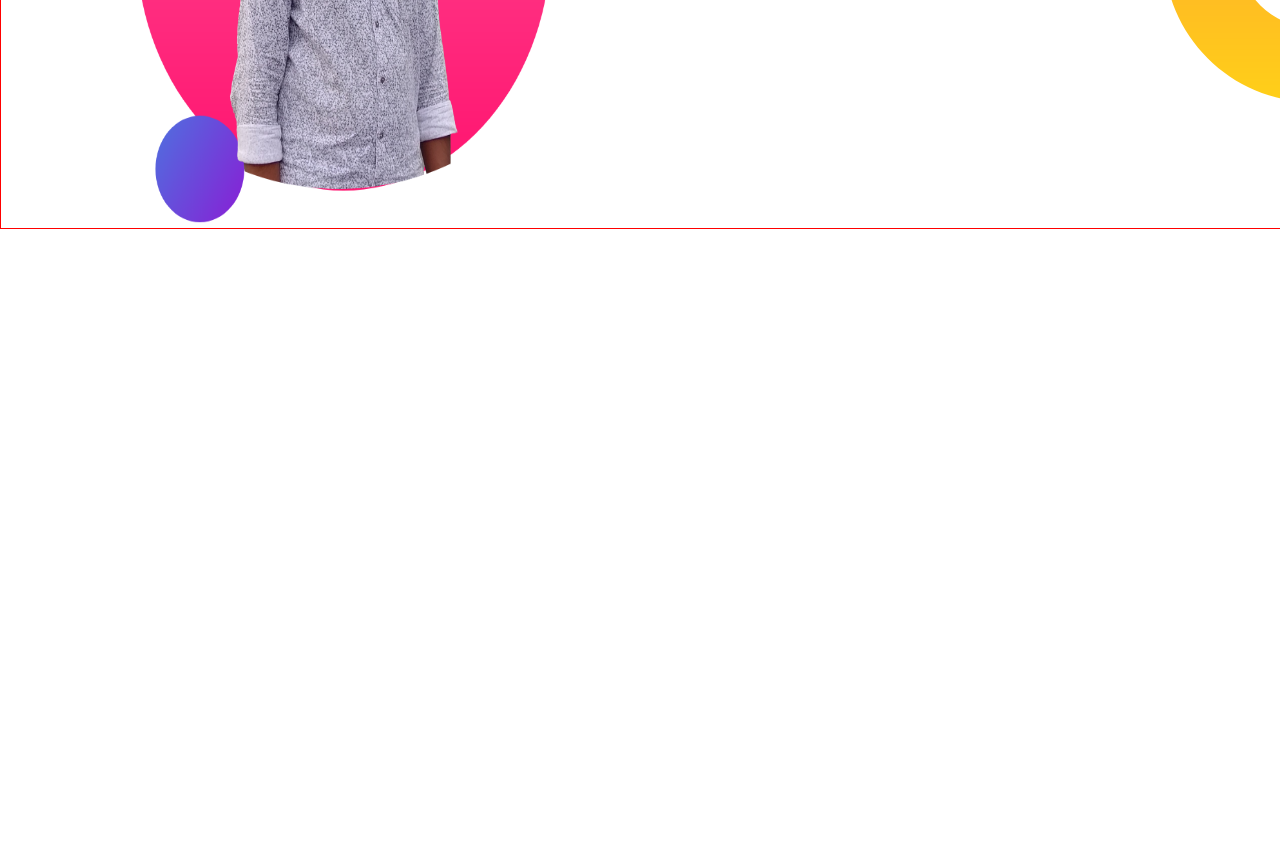
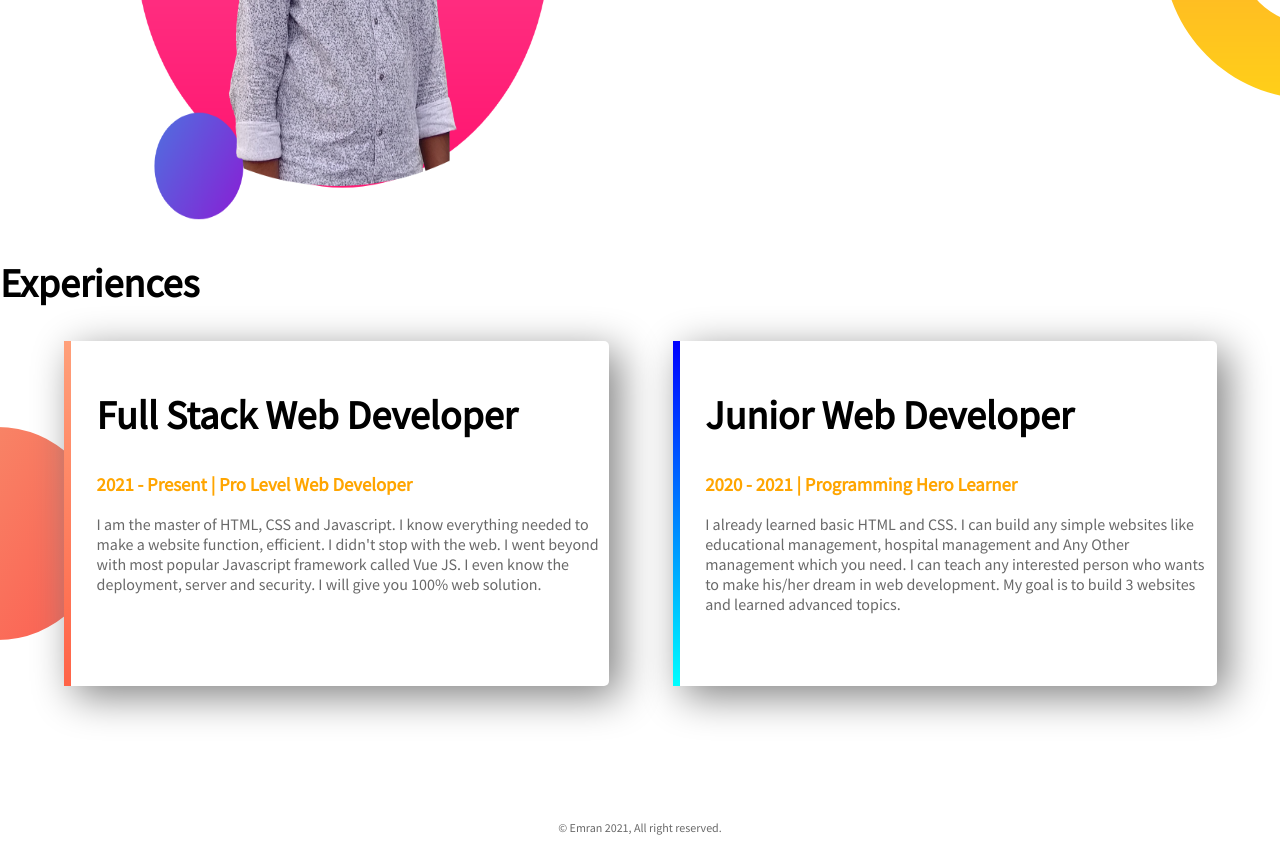
Before and after one commit to emrancub/webPortfolio, a plain HTML site: page index.html in a window 1280 px wide. Shown: the part 875-1722 px from the top of the page. Before the commit the page ends 1104 px from the top, so only its background shows below. Drawn offline with Linux system fonts and the light colour scheme.

Commit message:
webpotfolio done

```diff
--- a/index.html
+++ b/index.html
@@ -14,7 +14,7 @@
     <section class="top-banner">
         <div class="half-width">
             <h1>Welcome To</h1>
-            <h1><span class="name-highlight">Emran Hasan</span>  World</h1>
+            <h1><span class="orange-highlight">Emran Hasan</span>  World</h1>
             <h3>World Class Professional Full Stack Web Developer</h3>
             <p>This is Md. Emran Hasan. I am a web developer belongs to Jamalpur, Bangladesh. I want to start my career as a junior web designer, I am working as a web developer for the last 2 years. After getting experience from Programming Hero(Learn with programming with Janker Mahbub). I am learn some web programming HTML 5, CSS 3, javaScript, jQuery, MySQL, PHP, etc. I want to deliver my best within web designing and development areas where performance is measured through achievements because the web is my way & programming is my passion. Are you thinking about to start a website for personal or business purposes? I am ready to assist you.</p>
             <a class="link-button" href="https://www.linkedin.com/in/emrancu/" target="_blank">HIRE ME</a>
@@ -34,5 +34,21 @@
             <a class="link-button" href="https://drive.google.com/file/d/1E6m08vQTWCd5UbN__ms7CmuOnw_W0N2N/view?usp=sharing" target="_blank">DOWNLOAD RESUME</a>
         </div>
     </section>
+    <section class="experience-area">
+        <h2>Experiences</h2>
+        <div id="full-stack" class="half-width single-experienc">
+            <h2>Full Stack Web Developer</h2>
+            <h3 class="orange-highlight">2021 - Present | Pro Level Web Developer</h3>
+            <p>I am the master of HTML, CSS and Javascript. I know everything needed to make a website function, efficient. I didn't stop with the web. I went beyond with most popular Javascript framework called Vue JS. I even know the deployment, server and security. I will give you 100% web solution.</p>
+        </div>
+        <div id="junior-web" class="half-width single-experienc">
+            <h2>Junior Web Developer</h2>
+            <h3 class="orange-highlight">2020 - 2021 | Programming Hero Learner</h3>
+            <p>I already learned basic HTML and CSS. I can build any simple websites like educational management, hospital management and Any Other management which you need. I can teach any interested person who wants to make his/her dream in web development. My goal is to build 3 websites and learned advanced topics.</p>
+        </div>
+    </section>
+    <footer>
+        <p>© Emran 2021, All right reserved.</p>
+    </footer>
 </body>
 </html>
--- a/style.css
+++ b/style.css
@@ -9,12 +9,11 @@ body{
 h1{
     font-size: 50px;
 }
-.name-highlight{
+.orange-highlight{
     color: orange;
 }
 .top-banner{
     background-image: url(images/top-banner.png);
-    border: 1px solid red;
     height: 550px;
     width: 100%;
     background-repeat: no-repeat;
@@ -23,9 +22,14 @@ h1{
     background-image: url(images/dream-bg.png);
     background-repeat: no-repeat;
     background-position: right;
-    border: 1px solid red;
     height: 550px;
     width: 100%;
+}
+.experience-area{
+    height: 550px;
+    background-image: url(images/exp-bg.png);
+    background-repeat: no-repeat;
+    background-position: left;
 }
 .half-width{
     width: 40%;
@@ -55,3 +59,23 @@ h2{
 p{
     color: dimgray;
 }
+.single-experienc{
+    box-shadow: 10px 10px 40px gray;
+    border-radius: 5px;
+    height: 60%;
+    background-color: white;
+}
+#full-stack{
+    border-left: 7px solid;
+    border-image: linear-gradient(180deg, lightsalmon, tomato);
+    border-image-slice: 1;
+}
+#junior-web{
+    border-left: 7px solid;
+    border-image: linear-gradient(180deg, blue,cyan);
+    border-image-slice: 1;
+}
+footer p{
+    text-align: center;
+    font-size: 12px;
+}
```
